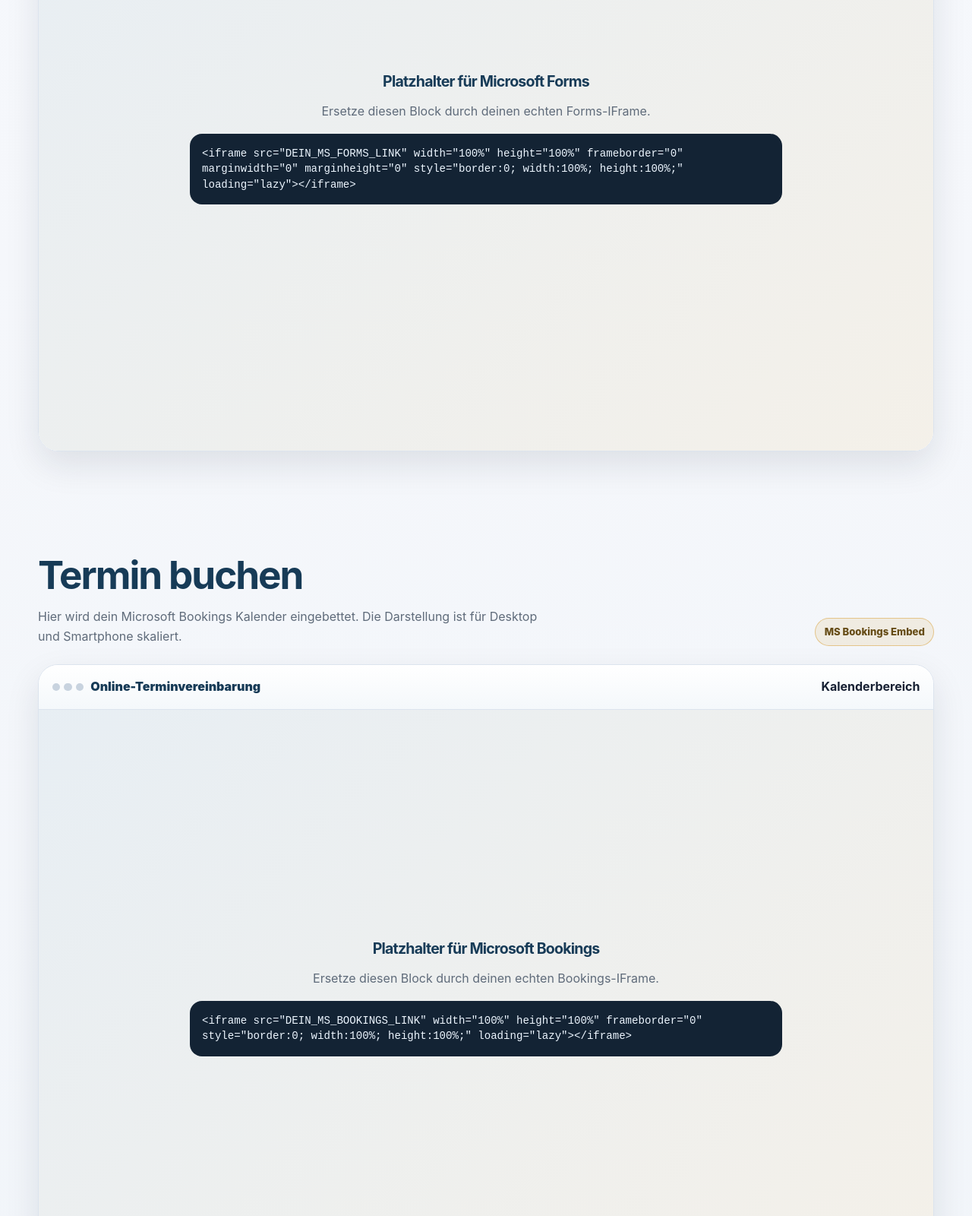
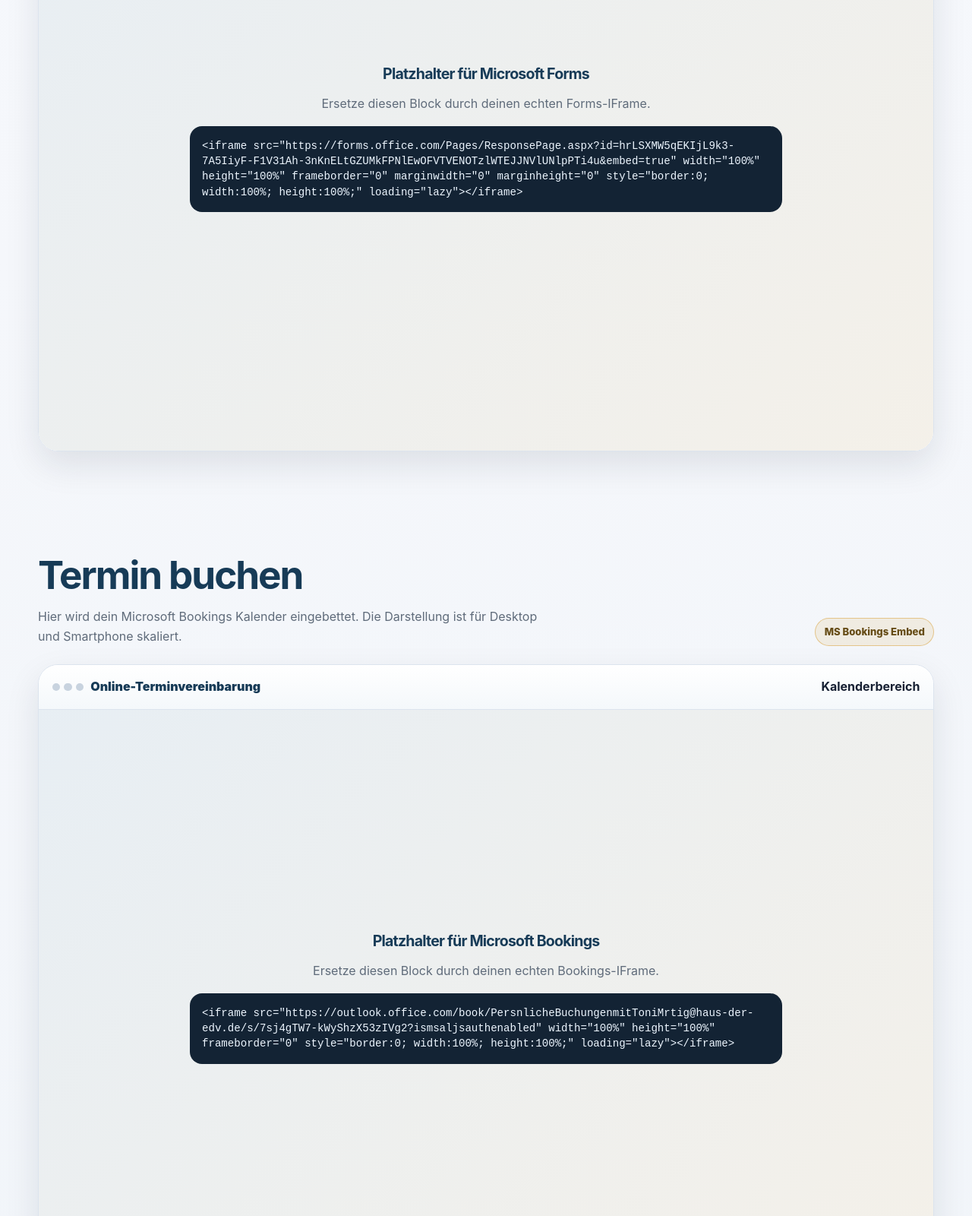
Before and after one commit to Cxnsent/MS_Kanzlei, a plain HTML site: page index.html in a window 1280 px wide. Shown: the part 1908-3508 px from the top of the page at 76% size. Drawn offline with Linux system fonts and the light colour scheme.

Commit message:
Update iframe placeholders with actual links

```diff
--- a/index.html
+++ b/index.html
@@ -560,7 +560,7 @@
               <div>
                 <h3>Platzhalter für Microsoft Forms</h3>
                 <p>Ersetze diesen Block durch deinen echten Forms-IFrame.</p>
-                <code>&lt;iframe src="DEIN_MS_FORMS_LINK" width="100%" height="100%" frameborder="0" marginwidth="0" marginheight="0" style="border:0; width:100%; height:100%;" loading="lazy"&gt;&lt;/iframe&gt;</code>
+                <code>&lt;iframe src="https://forms.office.com/Pages/ResponsePage.aspx?id=hrLSXMW5qEKIjL9k3-7A5IiyF-F1V31Ah-3nKnELtGZUMkFPNlEwOFVTVENOTzlWTEJJNVlUNlpPTi4u&embed=true" width="100%" height="100%" frameborder="0" marginwidth="0" marginheight="0" style="border:0; width:100%; height:100%;" loading="lazy"&gt;&lt;/iframe&gt;</code>
               </div>
             </div>
           </div>
@@ -596,7 +596,7 @@
               <div>
                 <h3>Platzhalter für Microsoft Bookings</h3>
                 <p>Ersetze diesen Block durch deinen echten Bookings-IFrame.</p>
-                <code>&lt;iframe src="DEIN_MS_BOOKINGS_LINK" width="100%" height="100%" frameborder="0" style="border:0; width:100%; height:100%;" loading="lazy"&gt;&lt;/iframe&gt;</code>
+                <code>&lt;iframe src="https://outlook.office.com/book/PersnlicheBuchungenmitToniMrtig@haus-der-edv.de/s/7sj4gTW7-kWyShzX53zIVg2?ismsaljsauthenabled" width="100%" height="100%" frameborder="0" style="border:0; width:100%; height:100%;" loading="lazy"&gt;&lt;/iframe&gt;</code>
               </div>
             </div>
           </div>
```
